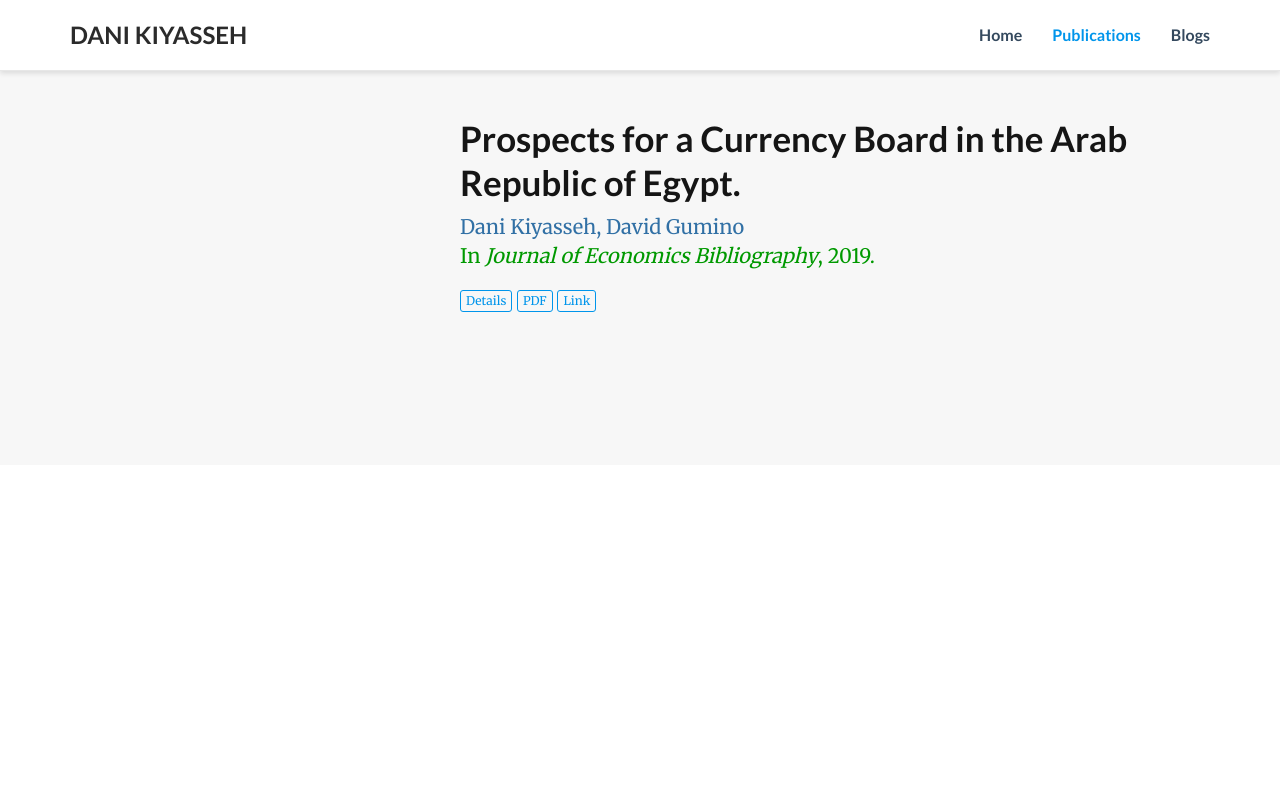
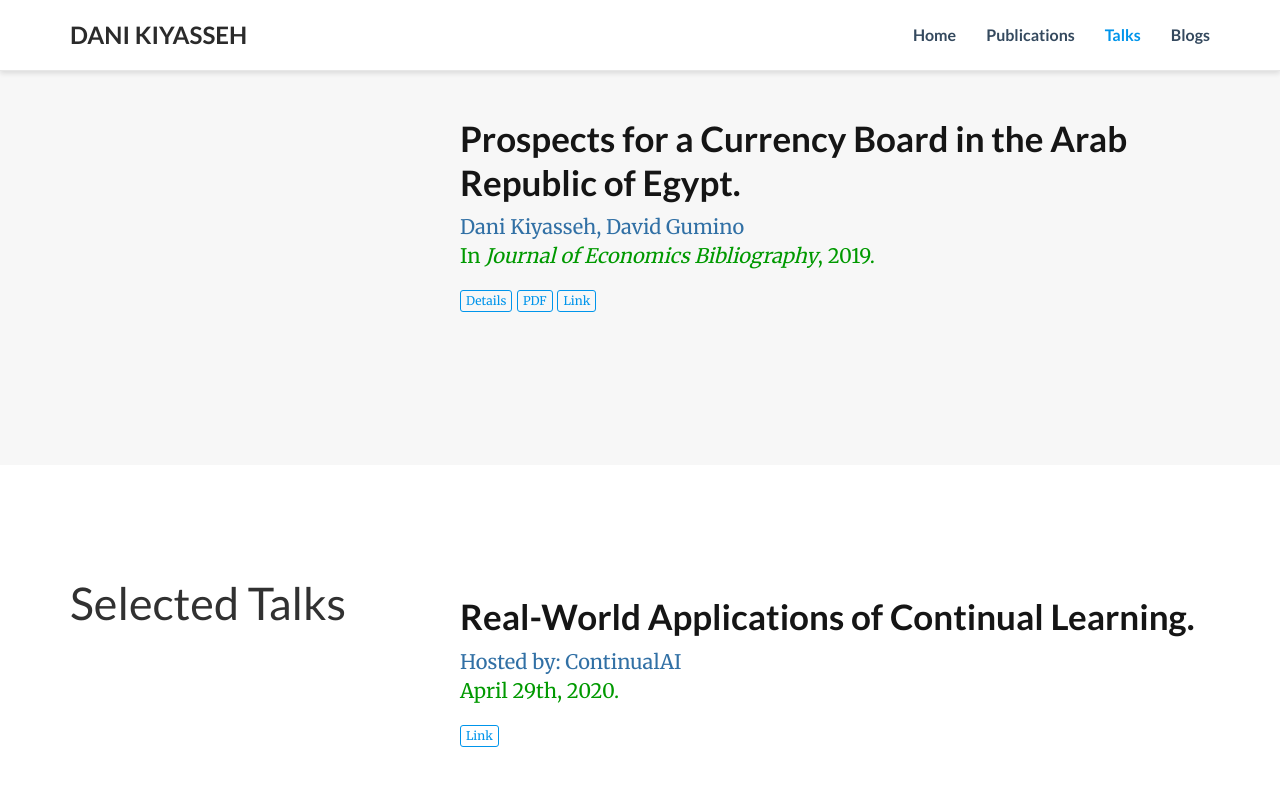
Before and after one commit to danikiyasseh/danikiyasseh.github.io, a Jekyll site: the page index.html, which Jekyll copies as it is, in a window 1280 px wide and 900 px high, scrolled down 2209 px. Shown: the top 786 px of the window. Built offline with Jekyll 4.4.1, drawn with Linux system fonts in a browser that asks for light colours; nearby versions of some CDN libraries; a style sheet for code colours, icons or effects is not loaded; before the commit the page ends 2674 px from its top, so only the background shows below that.

Commit message:
Update index.html

```diff
--- a/index.html
+++ b/index.html
@@ -64,6 +64,13 @@
           <a href="/#publications" data-target="#publications">
 
             <span>Publications</span>
+          </a>
+        </li>
+
+        <li class="nav-item">
+          <a href="/#talks" data-target="#talks">
+
+            <span>Talks</span>
           </a>
         </li>
 
@@ -464,6 +471,60 @@
 
 </section>
 
+<section id="talks" class="home-section">
+<div class="container">
+
+<div class="row">
+  <div class="col-xs-12 col-md-4 section-heading">
+    <h1>Selected Talks</h1>
+
+  </div>
+
+  <div class="col-xs-12 col-md-8">
+	  <div class="pub-list-item" itemscope itemtype="http://schema.org/CreativeWork">
+  <div class="row">
+
+<!--     <div class="col-md-12">
+      <a href="">
+        <img src="https://danikiyasseh.github.io/publications/images/rbme_pipeline.png" class="pub-banner"
+             itemprop="image">
+      </a>
+    </div> -->
+
+    <div class="col-md-12">
+      <h4 class="article-title" itemprop="name">
+        <a href="" itemprop="url">Real-World Applications of Continual Learning.</a>
+      </h4>
+      <div class="pub-abstract" itemprop="text">
+      </div>
+
+      <div class="pub-authors" itemprop="author">
+        Hosted by: ContinualAI
+      </div>
+
+      <div class="pub-publication">
+        April 29th, 2020.
+      </div>
+
+      <div class="pub-links">
+
+<!-- 	<a class="btn btn-primary btn-outline btn-xs" href="https://danikiyasseh.github.io/talks/ContinualAI/">
+	  Details
+	</a> -->
+
+	<a class="btn btn-primary btn-outline btn-xs" href="https://www.youtube.com/watch?v=GteGII2e7ro">
+	  Link
+	</a>
+
+      </div>
+    </div>
+  </div>
+</div>
+
+</section>
+
+
+
 <script src="https://cdnjs.cloudflare.com/ajax/libs/jquery/1.12.4/jquery.min.js" integrity="sha512-jGsMH83oKe9asCpkOVkBnUrDDTp8wl+adkB2D+//JtlxO4SrLoJdhbOysIFQJloQFD+C4Fl1rMsQZF76JjV0eQ==" crossorigin="anonymous"></script>
     <script src="https://cdnjs.cloudflare.com/ajax/libs/jquery.imagesloaded/4.1.2/imagesloaded.pkgd.min.js" integrity="sha512-iHzEu7GbSc705hE2skyH6/AlTpOfBmkx7nUqTLGzPYR+C1tRaItbRlJ7hT/D3YQ9SV0fqLKzp4XY9wKulTBGTw==" crossorigin="anonymous"></script>
     <script src="https://cdnjs.cloudflare.com/ajax/libs/gsap/1.19.1/TweenMax.min.js" integrity="sha512-Z5heTz36xTemt1TbtbfXtTq5lMfYnOkXM2/eWcTTiLU01+Sw4ku1i7vScDc8fWhrP2abz9GQzgKH5NGBLoYlAw==" crossorigin="anonymous"></script>
```
